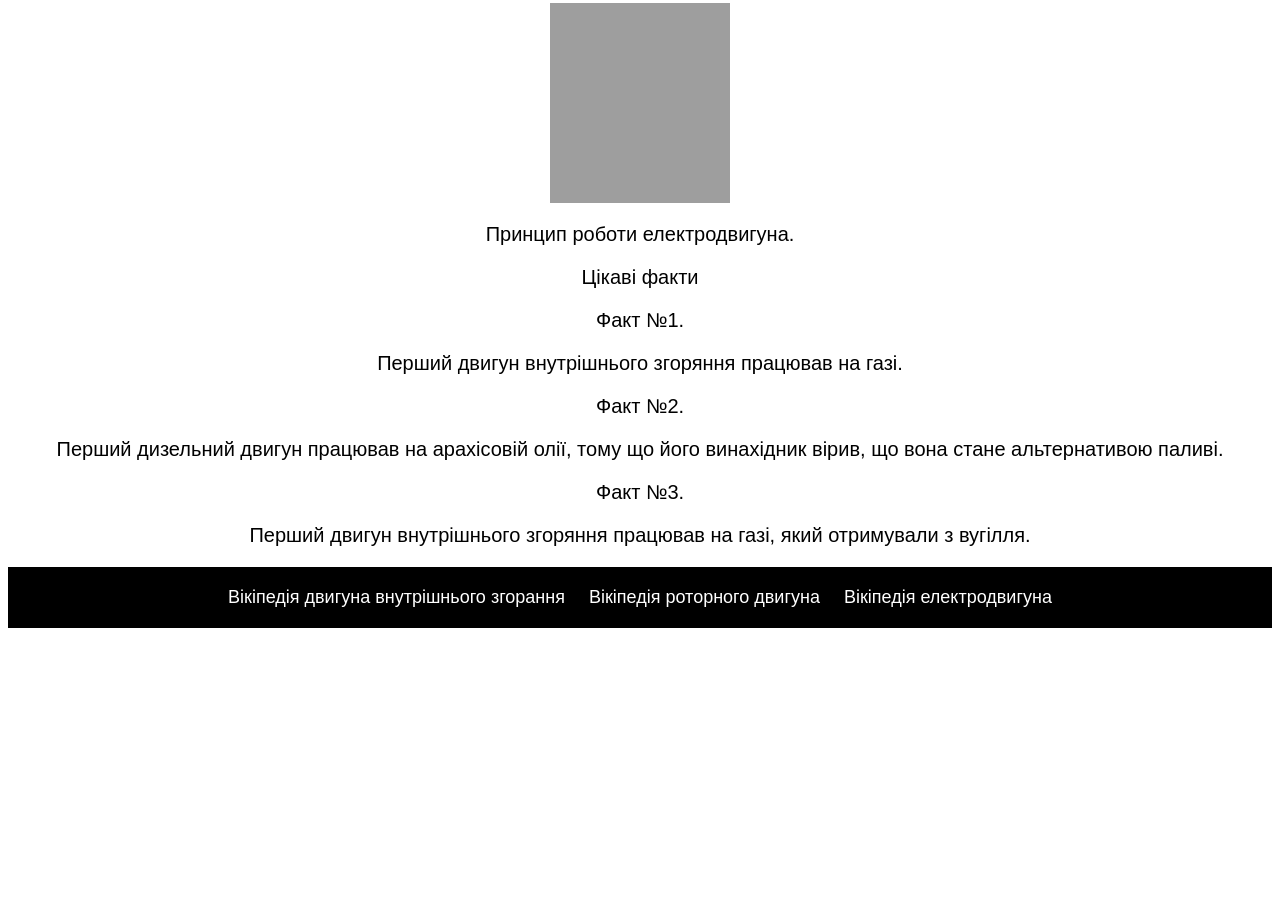
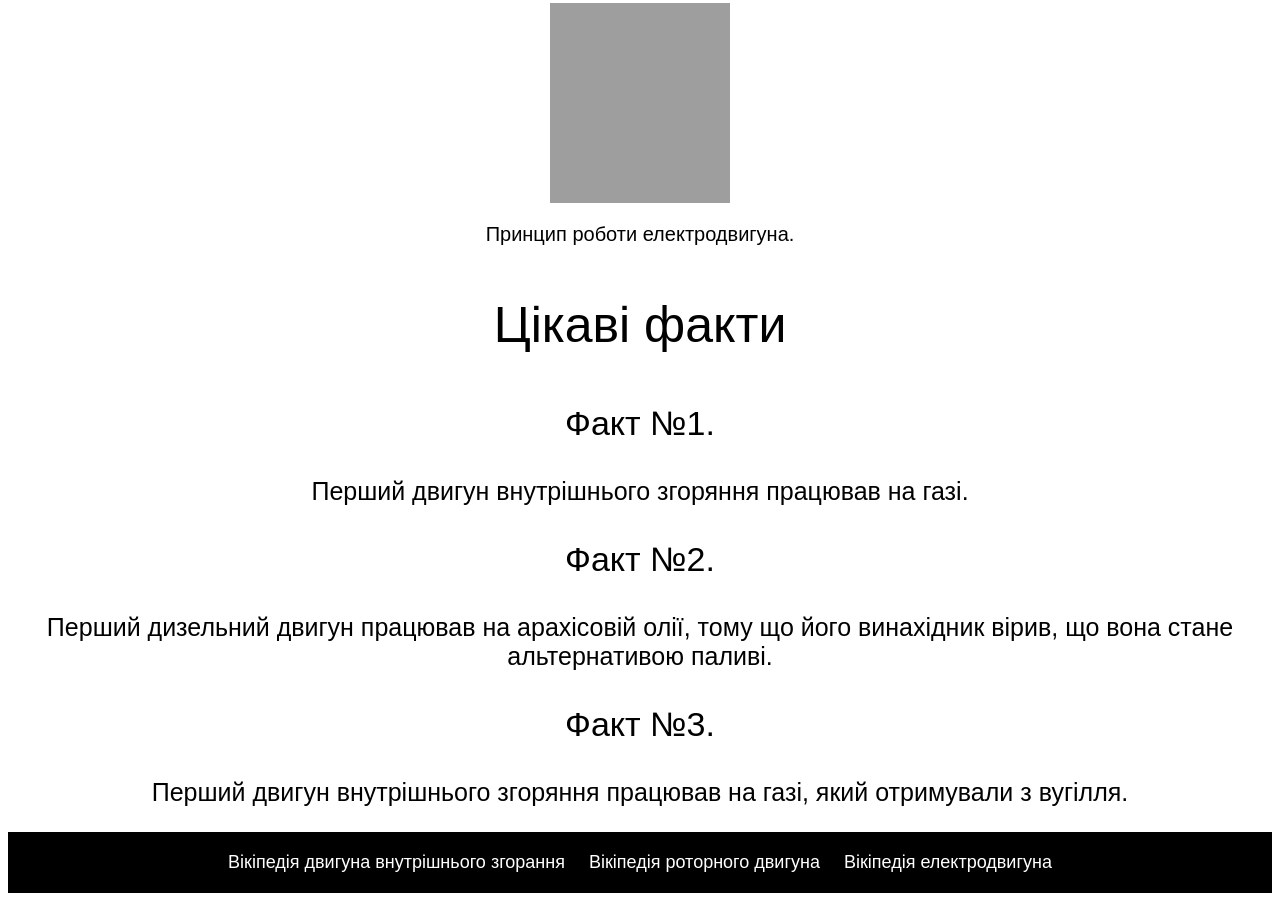
Before and after one commit to BogdaniO0/Engine, a plain HTML site: page index.html in a window 1280 px wide. Shown: the part 1244-2155 px from the top of the page. Before the commit the page ends 1890 px from the top, so only its background shows below. Drawn offline with Linux system fonts and the light colour scheme; grey boxes are pictures that could not be loaded.

Commit message:
style.css

```diff
--- a/style.css
+++ b/style.css
@@ -6,6 +6,7 @@ header img {
 h1 {
     font-family:sans-serif;
     text-align:center;
+    text-transform: uppercase;
 }
 
 .section1 {
@@ -93,3 +94,15 @@ main img {
     width: 180px;
     height: 200px;
 }
+
+.facts {
+    font-size: 50px;
+}
+
+.facts1 {
+    font-size: 34px;
+}
+
+.facts2 {
+    font-size: 25px;
+}
```
